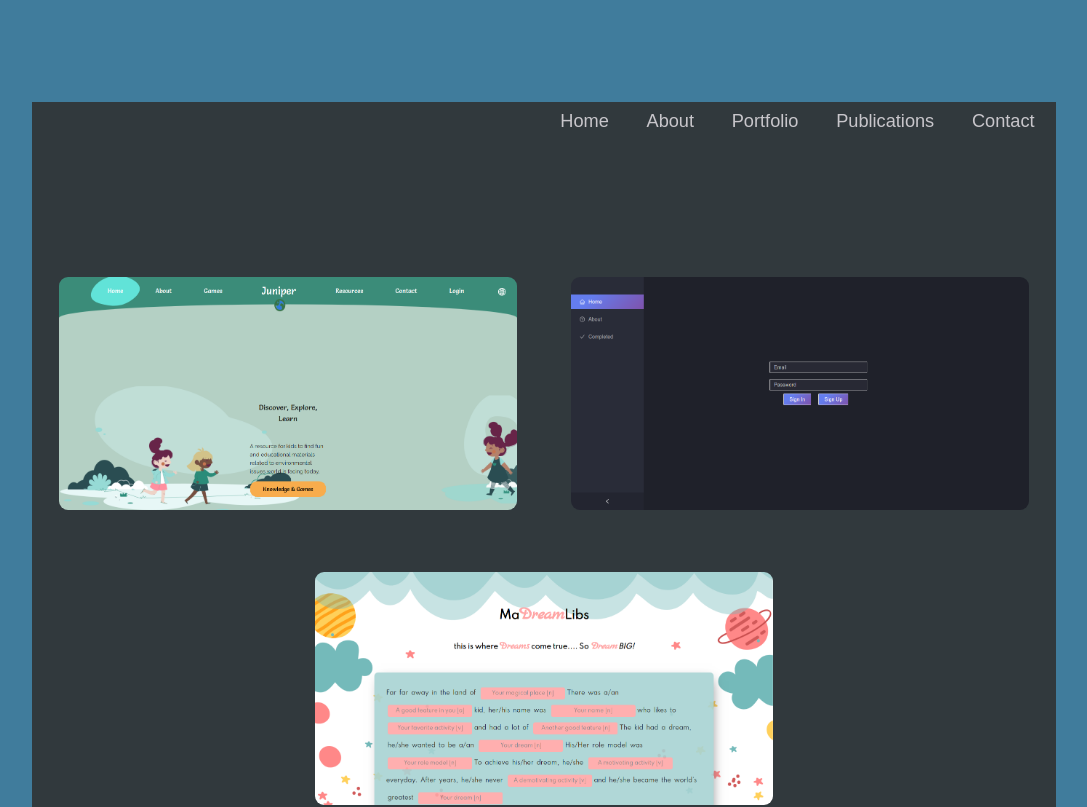
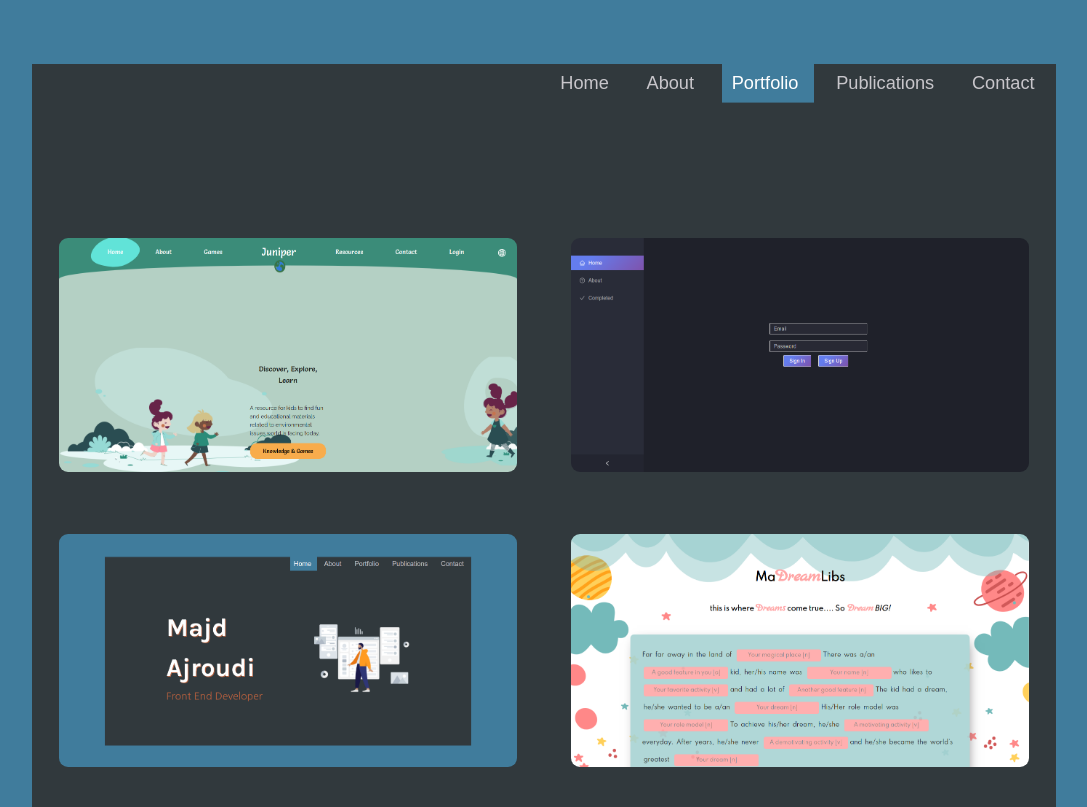
Before and after one commit to majdajroudi/Portfolio, a React (Create React App) app: page /portfolio in a window 1280 px wide. Shown: the top 807 px of the page, without its empty margins (96-1183 px from the left). Built offline with nearby package versions, Linux system fonts and the light colour scheme; a web font is replaced by a local one.

Commit message:
Finalize portfolio page

```diff
--- a/src/App.js
+++ b/src/App.js
@@ -17,7 +17,7 @@ function App() {
       <Route exact path="/" component={Home} />
       <Route path="/about" component={About} />
       <Route path="/portfolio" component={Portfolio} />
-      <Route path="/resume" component="" />
+      <Route path="/publications" component="" />
       <Route path="/contact" component="" />
       <Route path="/" component={TopBottom} />
     </Router>
--- a/src/components/Navbar/index.css
+++ b/src/components/Navbar/index.css
@@ -15,7 +15,8 @@
 	background-image: linear-gradient(to top, #407C9C 50%, #31393D 50%);
     }
 
-.navbar__elementsWrapper--element:hover {
+.navbar__elementsWrapper--element:hover,
+.navbar__activeElement {
     background-position: 0 100%;
     color: #fff;
 }
--- a/src/components/Navbar/index.jsx
+++ b/src/components/Navbar/index.jsx
@@ -1,29 +1,35 @@
 import React, {useState} from "react"
 import {Row} from "antd"
-import {NavLink} from "react-router-dom";
+import {NavLink, useLocation} from "react-router-dom";
 import "./index.css"
 
 
 const Navbar = () => {
     const [screenWidth, setScreenWidth] = useState(window.innerWidth);
+    const location = useLocation()
     window.addEventListener("resize", () => {
         setScreenWidth(window.innerWidth)
     })
 
+    const isCurrentPath = (path) => {
+        const currentPath = window.location.path;
+        if (location.pathname === path) {
+          return "navbar__elementsWrapper--element navbar__activeElement";
+        } else {
+          return "navbar__elementsWrapper--element";
+        }
+      };
+
     return ( screenWidth > 768&& <div className="navbarWrapper"><Row className="navbar">
                 <Row className="navbar__elementsWrapper">
-                    <NavLink className="navbar__elementsWrapper--element" to="/" > &nbsp;Home &nbsp;</NavLink>
-                    <NavLink className="navbar__elementsWrapper--element" to="/about" >&nbsp;About &nbsp;</NavLink>
-                    <NavLink className="navbar__elementsWrapper--element" to="/portfolio" >&nbsp;Portfolio &nbsp;</NavLink>
-                    <NavLink className="navbar__elementsWrapper--element" to="/resume">&nbsp;Publications &nbsp;</NavLink>
-                    <NavLink className="navbar__elementsWrapper--element" to="/contact" >&nbsp;Contact &nbsp;</NavLink>
+                    <NavLink className={isCurrentPath("/")} to="/" > &nbsp;Home &nbsp;</NavLink>
+                    <NavLink className={isCurrentPath("/about")} to="/about" >&nbsp;About &nbsp;</NavLink>
+                    <NavLink className={isCurrentPath("/portfolio")} to="/portfolio" >&nbsp;Portfolio &nbsp;</NavLink>
+                    <NavLink className={isCurrentPath("/publications")} to="/publications">&nbsp;Publications &nbsp;</NavLink>
+                    <NavLink className={isCurrentPath("/contact")} to="/contact" >&nbsp;Contact &nbsp;</NavLink>
                 </Row>
             </Row></div>
     )
 }
 
 export default Navbar;
-
-
-// items.map(({ item, props, key }) =>
-//                 <Col  >{item}</Col>)
--- a/src/components/Sides/index.css
+++ b/src/components/Sides/index.css
@@ -1,7 +1,7 @@
 .topBottom {
     background-color: #407C9C;
     width: 100%;
-    padding-top: 8%;
+    padding-top: 5%;
 }
 
 .sides {
--- a/src/containers/Portfolio/index.jsx
+++ b/src/containers/Portfolio/index.jsx
@@ -2,6 +2,7 @@ import React from "react";
 import {Card, Row} from "antd";
 import madreamlibsImg from "./../../images/madreamlibs-portfolio.png"
 import juniperImg from "./../../images/juniper-portfolio.png"
+import portfolioImg from "./../../images/portfolio.png"
 import taskManagerImg from "./../../images/task-manager-portfolio.png"
 import {Sides} from "./../../components/Sides";
 import {GithubOutlined, LinkOutlined } from "@ant-design/icons";
@@ -34,7 +35,16 @@ const madreamlibsObject = {
     image: madreamlibsImg
 }
 
-const IMAGES = [juniperObject, taskManagerObject, madreamlibsObject];
+const portfolioObject = {
+    title: "Portfolio",
+    link: "majd-ajroudi-portfolio.netlify.app",
+    github: "",
+    technologies: ["ReactJS", "Antdesign", "Font Awesome", "CSS"],
+    description: "A personal portfolio of the all the frontend projects developed by Majd Ajroudi",
+    image: portfolioImg
+}
+
+const IMAGES = [juniperObject, taskManagerObject,portfolioObject, madreamlibsObject];
 
 const Portfolio = () => {
 
```
Also changed, not shown: src/images/portfolio.png (added).
